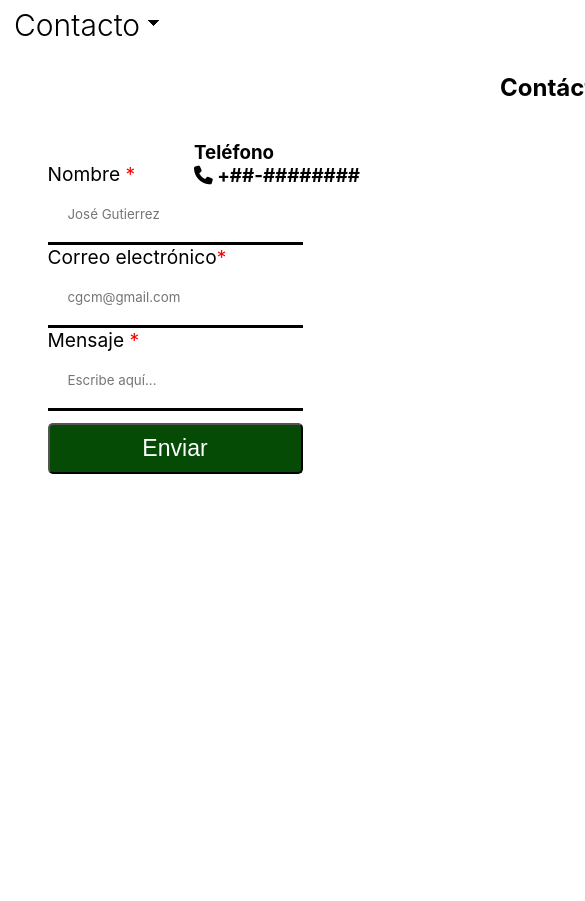
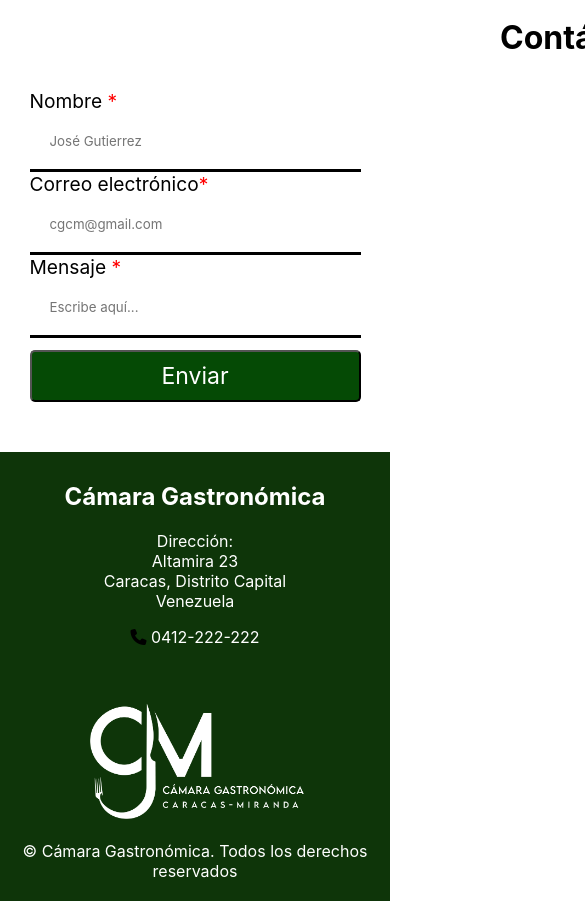
Before and after one commit to Alejandromusix/camara, a plain HTML site: page contact/contact.html in a window 390 px wide. Shown: the part 326-1227 px from the top of the page, 585 px wide, since content can reach past the window. Before the commit the page ends 844 px from the top, so only its background shows below. Drawn offline with Linux system fonts and the light colour scheme; a web font is replaced by a local one.

Commit message:
improved

```diff
--- a/Main page/style.css
+++ b/Main page/style.css
@@ -303,6 +303,7 @@ body {
     float: left;
 }
 .footer {
+    border-top: solid rgb(221, 232, 12) 5px;
     display: flex;
     background-color: #0e3509;
     color: white;
--- a/contact/contact.css
+++ b/contact/contact.css
@@ -92,13 +92,15 @@ h1 {
   width: 50px;
   margin-top: 40px;
   margin-left: 150px;
-  position: absolute;
+  position: relative;
   align-items: center;
   display: grid;
   justify-content: center;
   grid-template-columns: 1fr;
   font-size: larger;
+  margin-bottom: 20px;
 }
+
 span {
   color: red;
 }
@@ -127,15 +129,69 @@ input {
   border-radius: 5px;
   font-size: larger;
   transition: padding 1s , background-color 1s;
+  font-family: Inter;
 }
 .submit:hover {
   background-color: #cbbf0c;
   padding: 15px;
 
 }
+
+.contact {
+  float: none;
+  position: relative;
+}
+.footerText {
+  margin: 10px;
+}
+.down-logo {
+  width: 400px;
+  float: left;
+  margin-right: 20px;
+  position: relative;
+  float: left
+}
+.footer {
+  margin: 0;
+  display: flex;
+  justify-content: space-between;
+  align-items: center;
+  padding-bottom: 10px;
+  background-color: #0e3509;
+  color: white;
+}
+
 .phone {
-  float: right;
-  align-items: end;
-  justify-items: end;
-  margin-right: 30px;
+    text-decoration: none;
+    color: white;
+
 }
+
+@media (max-width: 720px) {
+  .option {
+    font-size: 20px;
+    padding: 8px;
+  }
+
+  .register {
+    width: 90%;
+    margin: 20px auto;
+    padding: 10px;
+  }
+
+  .footer {
+    flex-direction: column;
+    text-align: center;
+  }
+
+  .down-logo {
+    width: 80%;
+    margin: 0 auto;
+  }
+}
+@media (max-width: 699px) {
+  .prev, .next {
+    font-size: 30px;
+    padding: 10px;
+  }
+}
--- a/contact/contact.html
+++ b/contact/contact.html
@@ -9,6 +9,7 @@
     <script src="https://kit.fontawesome.com/e11074fe4c.js" crossorigin="anonymous"></script>
 </head>
 <body>
+  <main>
     <nav class="main-nav" aria-label="Main navigation">
   <ul class="nav-list">
     <li><a href="/Main page/index.html" class="option">Inicio</a></li>
@@ -42,7 +43,7 @@
     </li>
   </ul>
 </nav>
-<section>
+<div class="contact">
     <h1>Contáctanos</h1>
     <form class="register" action="https://formsubmit.co/vicepresidenciacgcm@gmail.com" method="post">
         <label class="title">Nombre <span>*</span></label>
@@ -59,10 +60,28 @@
 
         <button type="submit" class="submit">Enviar</button>
     </form>
-    <h3 class="phone">
-      Teléfono <br><i class="fa-solid fa-phone"></i> +##-########
-    </h3>
-</section>
+  </div>
+  </main>
+  <br>
+<footer class="footer">
+
+      <article class="footerText">
+        <h2>Cámara Gastronómica</h2>
+        <div>
+          <p class="adress">
+            Dirección: <br>
+            Altamira 23 <br>
+            Caracas, Distrito Capital <br>
+            Venezuela <br>
+          </p>
+          <a href="tel:" class="phone"><i class="fa-solid fa-phone" style="color: #000000;"></i> 0412-222-222</a>
+        </div>
+      </article>
+      <br>
+
+      <img src="/ChefImages/LOGO COMPLETO -03.png" alt="" class="down-logo">
+      <p class="footerText">&copy; <span id="year"></span> Cámara Gastronómica. Todos los derechos reservados</p>
+</footer>
 
 <script src="contact.js"></script>
 </body>
```
Also changed, not shown: Main page/index.html (+2 -2 lines), Q&A/qya.css (added), Q&A/qya.js (added), qya.css (deleted), qya.js (deleted).
